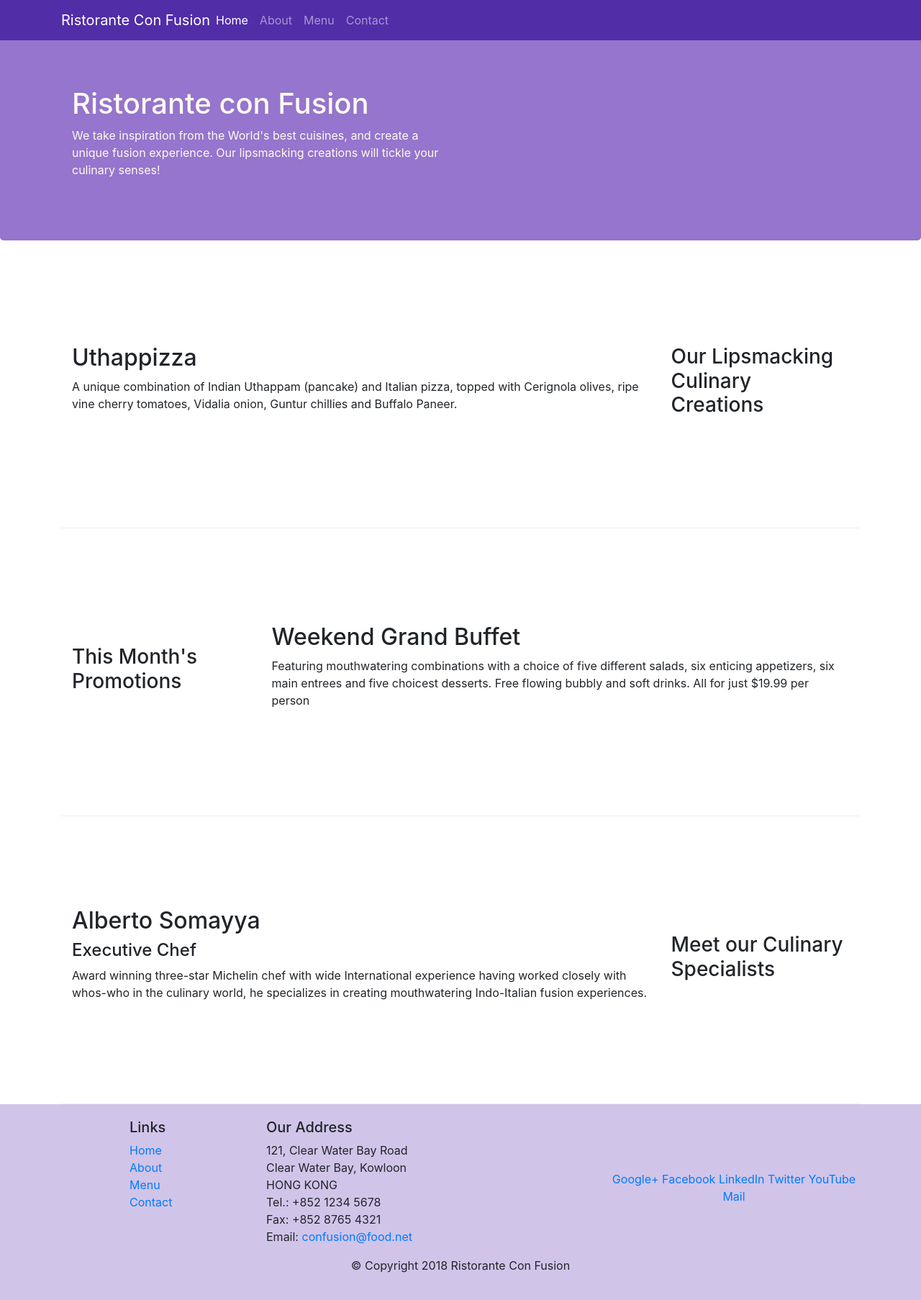
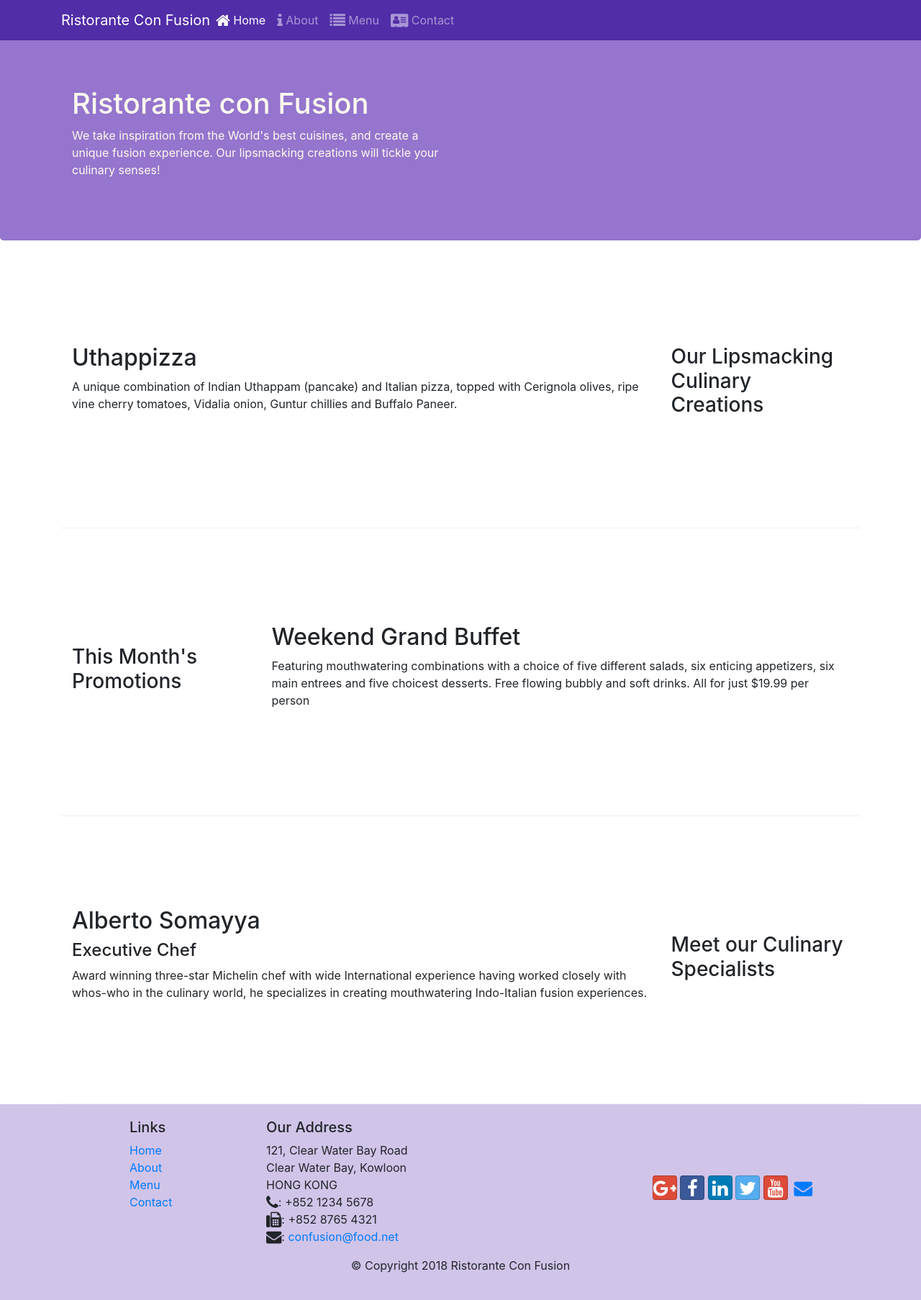
Before and after one commit to amankumarchagti/conFusion, a website: page index.html in a window 1280 px wide. Shown: the whole page at 72% size. Drawn offline with nearby package versions, Linux system fonts and the light colour scheme.

Commit message:
Icon Fonts

```diff
--- a/css/styles.css
+++ b/css/styles.css
@@ -31,10 +31,10 @@
 body{
     padding: 50px 0px 0px 0px;
     z-index: 0;
-    <!-Whenever you are using a fixed top navigation bar
+    /*Whenever you are using a fixed top navigation bar
     it's a good idea to give this padding to the body
     of your webpage so that the navigation doesn't cover
-     the topmost element in the body of your webpage.-->
+     the topmost element in the body of your webpage."*/
 }
 .navbar-dark{
     background-color: #512DA8;
--- a/index.html
+++ b/index.html
@@ -9,6 +9,8 @@
 
      <!-- Bootstrap CSS -->
      <link rel="stylesheet" href="node_modules/bootstrap/dist/css/bootstrap.min.css">
+     <link rel="stylesheet" href="node_modules/font-awesome/css/font-awesome.min.css">
+     <link rel="stylesheet" href="node_modules/bootstrap-social/bootstrap-social.css">
      <link rel="stylesheet" href="css/styles.css" >
     <title>Ristorante Con Fusion</title>
 </head>
@@ -22,10 +24,10 @@
         <a class="navbar-brand mr-auto" href="#">Ristorante Con Fusion</a>
         <div class="collapse navbar-collapse" id="Navbar">
             <ul class="navbar-nav mr-auto">
-                <li class="nav-item active"><a class="nav-link" href="#">Home</a></li>
-                <li class="nav-item"><a class="nav-link" href="./aboutus.html">About</a></li>
-                <li class="nav-item"><a class="nav-link" href="#">Menu</a></li>
-                <li class="nav-item"><a class="nav-link" href="#">Contact</a></li>
+                <li class="nav-item active"><a class="nav-link" href="#"><span class="fa fa-home fa-lg"></span> Home</a></li>
+                <li class="nav-item"><a class="nav-link" href="./aboutus.html"><span class="fa fa-info fa-lg"></span> About</a></li>
+                <li class="nav-item"><a class="nav-link" href="#"><span class="fa fa-list fa-lg"></span> Menu</a></li>
+                <li class="nav-item"><a class="nav-link" href="#"><span class="fa fa-address-card fa-lg"></span> Contact</a></li>
             </ul>
         </div>
     </div>
@@ -95,19 +97,19 @@
 		              121, Clear Water Bay Road<br>
 		              Clear Water Bay, Kowloon<br>
 		              HONG KONG<br>
-		              Tel.: +852 1234 5678<br>
-		              Fax: +852 8765 4321<br>
-		              Email: <a href="mailto:confusion@food.net">confusion@food.net</a>
+		              <i class="fa fa-phone fa-lg"></i>: +852 1234 5678<br>
+		              <i class="fa fa-fax fa-lg"></i>: +852 8765 4321<br>
+		              <i class="fa fa-envelope fa-lg"></i>: <a href="mailto:confusion@food.net">confusion@food.net</a>
 		           </address>
                 </div>
                 <div class="col-12 col-sm-4 align-self-center">
                     <div class="text-center">
-                        <a href="http://google.com/+">Google+</a>
-                        <a href="http://www.facebook.com/profile.php?id=">Facebook</a>
-                        <a href="http://www.linkedin.com/in/">LinkedIn</a>
-                        <a href="http://twitter.com/">Twitter</a>
-                        <a href="http://youtube.com/">YouTube</a>
-                        <a href="mailto:">Mail</a>
+                        <a class="btn btn-social-icon btn-google" href="http://google.com/+"><i class="fa fa-google-plus fa-lg"></i></a>
+                        <a class="btn btn-social-icon btn-facebook" href="http://www.facebook.com/profile.php?id="><i class="fa fa-facebook fa-lg"></i></a>
+                        <a class="btn btn-social-icon btn-linkedin" href="http://www.linkedin.com/in/"><i class="fa fa-linkedin fa-lg"></i></a>
+                        <a class="btn btn-social-icon btn-twitter" href="http://twitter.com/"><i class="fa fa-twitter fa-lg"></i></a>
+                        <a class="btn btn-social-icon btn-google" href="http://youtube.com/"><i class="fa fa-youtube fa-lg"></i></a>
+                        <a class="btn btn-social-icon" href="mailto:"><i class="fa fa-envelope fa-lg"></i></a>
                     </div>
                 </div>
            </div>
--- a/package.json
+++ b/package.json
@@ -15,6 +15,8 @@
   },
   "dependencies": {
     "bootstrap": "^4.0.0",
+    "bootstrap-social": "^5.1.1",
+    "font-awesome": "^4.7.0",
     "jquery": "^3.3.1",
     "popper.js": "^1.12.9"
   }
```
Also changed, not shown: aboutus.html (+15 -13 lines), 1 other file.
